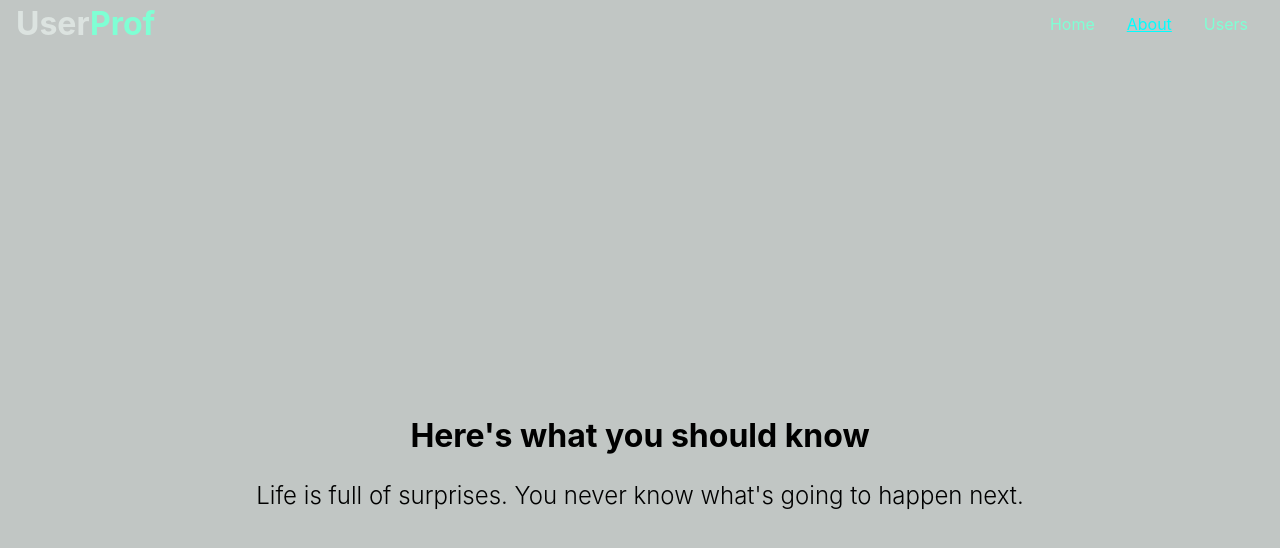
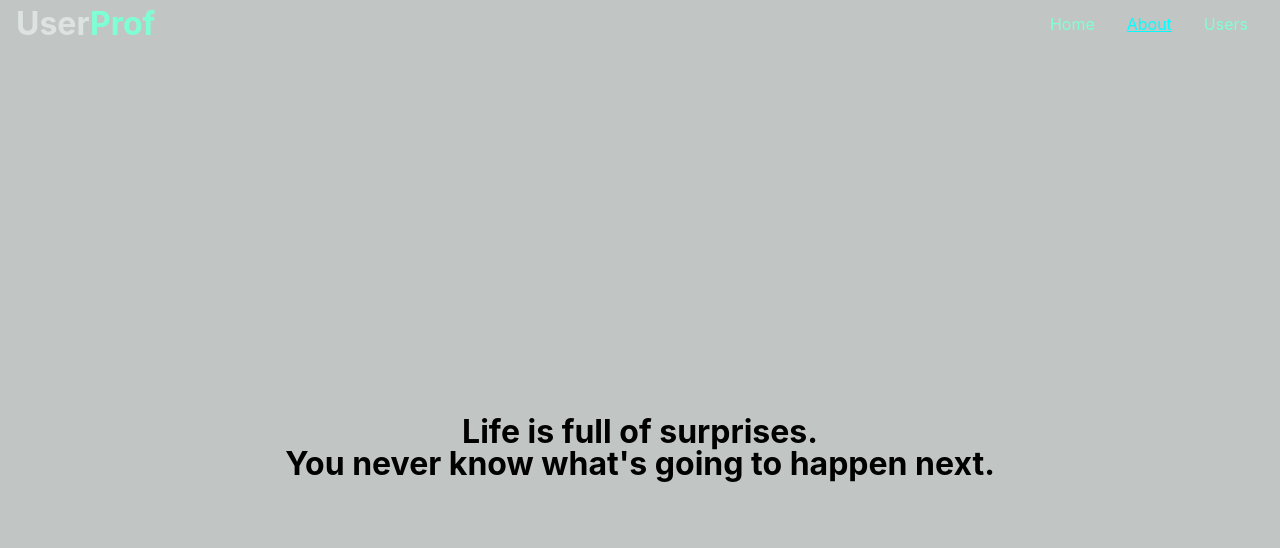
Before and after one commit to Lhorla/user-profiles, a React (Vite) app: page /about in a window 1280 px wide. Shown: the top 548 px of the page. Built offline with nearby package versions, Linux system fonts and the light colour scheme.

Commit message:
Update About.jsx

```diff
--- a/src/pages/About.jsx
+++ b/src/pages/About.jsx
@@ -6,10 +6,10 @@ function About() {
     <div>
       <Navbar />
       <main className="header-about">
-        <h1>Here's what you should know</h1>
-        <p>
-          Life is full of surprises. You never know what's going to happen next.
-        </p>
+        <h1>
+          Life is full of surprises.  <br />
+          You never know what's going to happen next.
+        </h1>
       </main>
     </div>
   );
```
